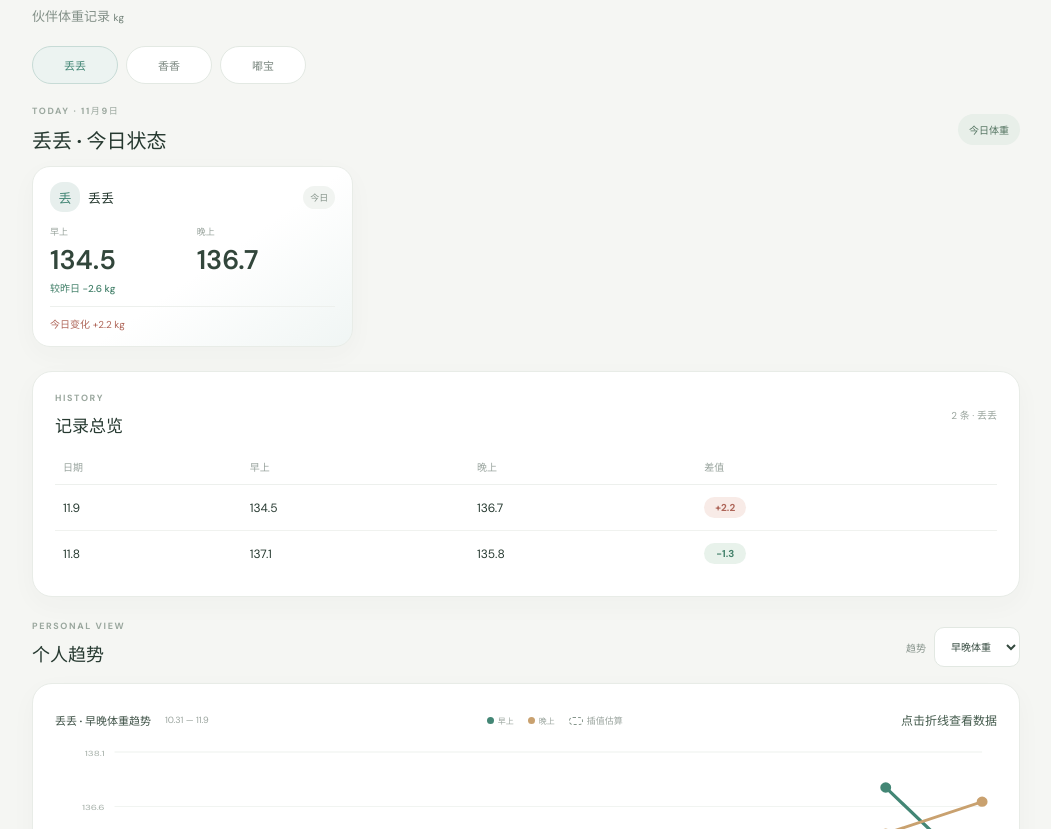
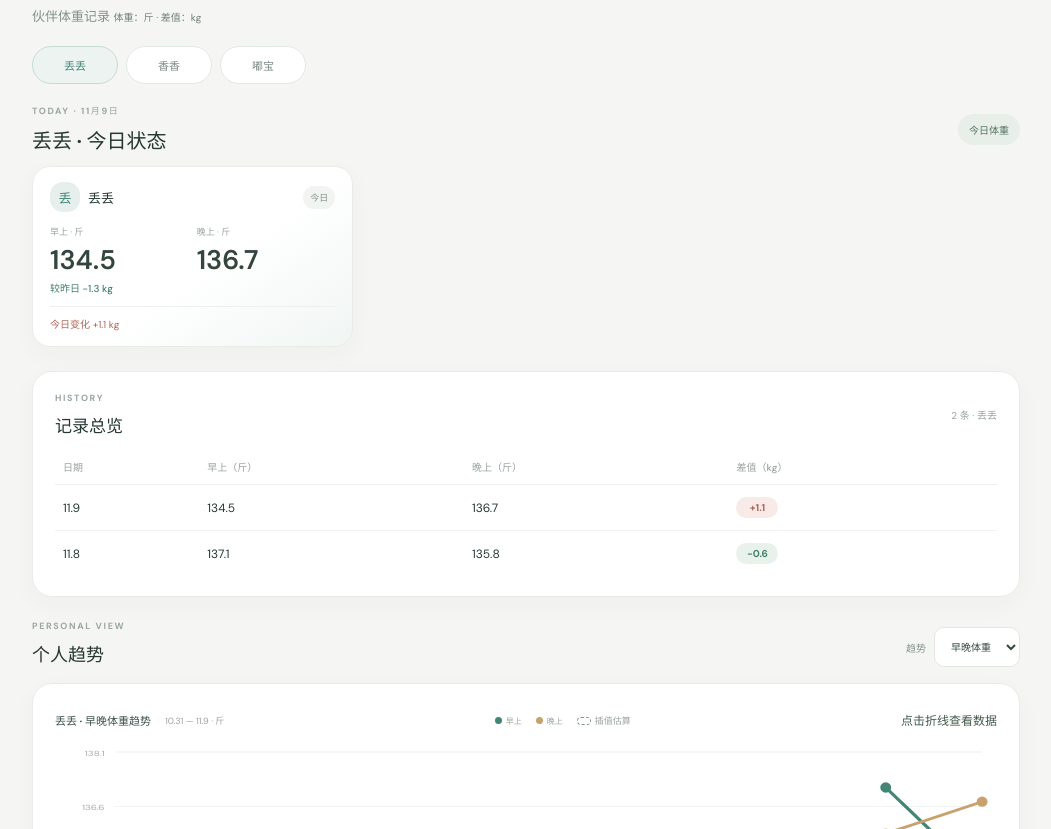
Before and after one commit to EDMelody/Heallthy, a plain HTML site: page index.html in a window 1280 px wide. Shown: the part 123-952 px from the top of the page, without its empty margins (114-1165 px from the left). Drawn offline with Linux system fonts and the light colour scheme.

Commit message:
Standardize weight and difference units

```diff
--- a/app.js
+++ b/app.js
@@ -22,15 +22,15 @@
     if(prevDate)prevDate.setDate(prevDate.getDate()-1);
     const prevISO=prevDate?`${prevDate.getFullYear()}-${String(prevDate.getMonth()+1).padStart(2,'0')}-${String(prevDate.getDate()).padStart(2,'0')}`:null;
     const prevMorning=own.find(x=>x.date===prevISO)?.morning;
-    const morningDelta=r?.morning!=null&&prevMorning!=null?r.morning-prevMorning:null;
-    document.querySelector('#today').innerHTML=`<article class="today-card" style="--accent:${colors[i%3]}"><div class="today-person"><span class="avatar">${p.slice(0,1)}</span><b>${p}</b><span class="today-record-date">${r?(isToday?'今日':'最近 · '+dateLabel(r.date)):'暂无记录'}</span></div><div class="today-values"><div><span>早上</span><strong>${fmt(r?.morning)}</strong><small class="morning-delta ${morningDelta>0?'up':morningDelta<0?'down':''}">较昨日 ${morningDelta==null?'—':`${morningDelta>0?'+':''}${morningDelta.toFixed(1)} kg`}</small></div><div><span>晚上</span><strong>${fmt(r?.evening)}</strong></div></div><div class="today-delta ${delta>0?'up':delta<0?'down':''}">${delta==null?'早晚差 —':`${isToday?'今日':'当日'}变化 ${delta>0?'+':''}${delta.toFixed(1)} kg`}</div></article>`;
+    const morningDelta=r?.morning!=null&&prevMorning!=null?(r.morning-prevMorning)/2:null;
+    document.querySelector('#today').innerHTML=`<article class="today-card" style="--accent:${colors[i%3]}"><div class="today-person"><span class="avatar">${p.slice(0,1)}</span><b>${p}</b><span class="today-record-date">${r?(isToday?'今日':'最近 · '+dateLabel(r.date)):'暂无记录'}</span></div><div class="today-values"><div><span>早上 · 斤</span><strong>${fmt(r?.morning)}</strong><small class="morning-delta ${morningDelta>0?'up':morningDelta<0?'down':''}">较昨日 ${morningDelta==null?'—':`${morningDelta>0?'+':''}${morningDelta.toFixed(1)} kg`}</small></div><div><span>晚上 · 斤</span><strong>${fmt(r?.evening)}</strong></div></div><div class="today-delta ${delta>0?'up':delta<0?'down':''}">${delta==null?'早晚差 —':`${isToday?'今日':'当日'}变化 ${delta>0?'+':''}${(delta/2).toFixed(1)} kg`}</div></article>`;
   }
 
   function render(){
     const records=[...data.records].sort((a,b)=>a.date.localeCompare(b.date));
     renderToday(records);
     const personalRecords=records.filter(r=>r.person===selected);
-    document.querySelector('#rows').innerHTML=personalRecords.slice().reverse().map(r=>{const diff=r.morning==null||r.evening==null?null:r.evening-r.morning;return `<tr class="record-row" data-person="${r.person}" tabindex="0"><td>${dateLabel(r.date)}</td><td>${fmt(r.morning)}</td><td>${fmt(r.evening)}</td><td>${diff==null?'—':`<span class="delta ${diff>0?'up':diff<0?'down':'same'}">${diff>0?'+':''}${diff.toFixed(1)}</span>`}</td></tr>`;}).join('');
+    document.querySelector('#rows').innerHTML=personalRecords.slice().reverse().map(r=>{const diff=r.morning==null||r.evening==null?null:(r.evening-r.morning)/2;return `<tr class="record-row" data-person="${r.person}" tabindex="0"><td>${dateLabel(r.date)}</td><td>${fmt(r.morning)}</td><td>${fmt(r.evening)}</td><td>${diff==null?'—':`<span class="delta ${diff>0?'up':diff<0?'down':'same'}">${diff>0?'+':''}${diff.toFixed(1)}</span>`}</td></tr>`;}).join('');
     document.querySelector('#recordCount').textContent=`${personalRecords.length} 条 · ${selected}`;
     tabs.innerHTML=data.people.map((p,i)=>`<button type="button" class="person-tab ${p===selected?'active':''}" data-person="${p}" style="--accent:${colors[i%3]}">${p}</button>`).join('');
     drawDetail(records);
@@ -39,7 +39,7 @@
   function drawDetail(records){
     const selectedIndex=data.people.indexOf(selected), color=colors[selectedIndex%3], own=records.filter(r=>r.person===selected);
     const days=[];for(let n=9;n>=0;n--){const d=new Date(today);d.setDate(today.getDate()-n);days.push(`${d.getFullYear()}-${String(d.getMonth()+1).padStart(2,'0')}-${String(d.getDate()).padStart(2,'0')}`);}
-    detail.innerHTML=`<div class="detail-chart-head"><b>${selected} · ${metric.options[metric.selectedIndex].text}趋势</b><span>${dateLabel(days[0])} — ${dateLabel(days[9])}</span><span class="series-legend"><i></i>早上</span>${metric.value==='both'?'<span class="series-legend"><i class="evening-key"></i>晚上</span>':''}<span class="interpolation-key"><i></i>插值估算</span><span id="chartTip" class="chart-tip" aria-live="polite">点击折线查看数据</span></div><div class="detail-chart"><svg id="detailChart" role="img" aria-label="近10天体重趋势" viewBox="0 0 760 220" preserveAspectRatio="none"></svg></div>`;
+    detail.innerHTML=`<div class="detail-chart-head"><b>${selected} · ${metric.options[metric.selectedIndex].text}趋势</b><span>${dateLabel(days[0])} — ${dateLabel(days[9])} · ${metric.value==='change'?'kg':'斤'}</span><span class="series-legend"><i></i>早上</span>${metric.value==='both'?'<span class="series-legend"><i class="evening-key"></i>晚上</span>':''}<span class="interpolation-key"><i></i>插值估算</span><span id="chartTip" class="chart-tip" aria-live="polite">点击折线查看数据</span></div><div class="detail-chart"><svg id="detailChart" role="img" aria-label="近10天体重趋势" viewBox="0 0 760 220" preserveAspectRatio="none"></svg></div>`;
     drawChart(own,days,color);
   }
 
@@ -47,17 +47,17 @@
     const svg=document.querySelector('#detailChart'),mode=metric.value,NS='http://www.w3.org/2000/svg';
     const el=(tag,attrs={},txt='')=>{const n=document.createElementNS(NS,tag);for(const[k,v]of Object.entries(attrs))n.setAttribute(k,v);n.textContent=txt;svg.append(n);return n;};
     const keys=mode==='morning'?['morning']:mode==='evening'?['evening']:mode==='change'?['change']:['morning','evening'];
-    const vals=keys.flatMap(k=>records.map(r=>k==='change'?(r.morning!=null&&r.evening!=null?r.evening-r.morning:null):r[k]).filter(v=>v!=null));
+    const vals=keys.flatMap(k=>records.map(r=>k==='change'?(r.morning!=null&&r.evening!=null?(r.evening-r.morning)/2:null):r[k]).filter(v=>v!=null));
     if(!vals.length){el('text',{x:380,y:110,'text-anchor':'middle',class:'empty-label'},'还没有体重数据');return;}
     let min=Math.min(...vals),max=Math.max(...vals);if(mode==='change'){min=Math.min(min,-1);max=Math.max(max,1);}const pad=Math.max((max-min)*.24,1);min-=pad;max+=pad;
     const W=760,H=220,L=48,R=12,T=14,B=31,box=svg.getBoundingClientRect(),scaleX=box.width/W,scaleY=box.height/H,dotX=4.2/scaleX,dotY=4.2/scaleY,hitX=12/scaleX,hitY=12/scaleY,X=i=>L+i*(W-L-R)/(days.length-1),Y=v=>T+(max-v)/(max-min)*(H-T-B);
     for(let n=0;n<4;n++){const v=min+(max-min)*n/3,y=Y(v);el('line',{x1:L,y1:y,x2:W-R,y2:y,class:'grid'});el('text',{x:L-8,y:y+4,'text-anchor':'end',class:'axis-label'},v.toFixed(1));}
     const dateTicks=[0,3,6,9];
     dateTicks.forEach(i=>el('text',{x:X(i),y:H-7,'text-anchor':'middle',class:'axis-label'},dateLabel(days[i])));
-    keys.forEach(k=>{const pts=interpolate(days.map(date=>{const r=records.find(x=>x.date===date);return{date,value:k==='change'?(r&&r.morning!=null&&r.evening!=null?r.evening-r.morning:null):r?.[k]??null};}));const c=k==='evening'?'#c9a16f':color;let path='';pts.forEach((p,i)=>{if(p.value!=null)path+=`${path?' L':'M'} ${X(i)} ${Y(p.value)}`;});if(path)el('path',{d:path,fill:'none',stroke:c,'stroke-width':3,'stroke-linecap':'round','stroke-linejoin':'round','stroke-dasharray':pts.some(x=>x.interpolated)?'6 5':''});pts.forEach((p,i)=>{if(p.value!=null){const attrs={'cx':X(i),'cy':Y(p.value),'data-date':p.date,'data-value':p.value.toFixed(1),'data-series':k,'data-estimated':p.interpolated?'true':'false'};el('ellipse',{...attrs,rx:p.interpolated?dotX*1.2:dotX,ry:p.interpolated?dotY*1.2:dotY,fill:p.interpolated?'white':c,stroke:c,'stroke-width':2,'pointer-events':'none'});const hit=el('ellipse',{...attrs,rx:hitX,ry:hitY,fill:'transparent',stroke:'transparent',class:'chart-point'});hit.style.touchAction='none';}});});
+    keys.forEach(k=>{const pts=interpolate(days.map(date=>{const r=records.find(x=>x.date===date);return{date,value:k==='change'?(r&&r.morning!=null&&r.evening!=null?(r.evening-r.morning)/2:null):r?.[k]??null};}));const c=k==='evening'?'#c9a16f':color;let path='';pts.forEach((p,i)=>{if(p.value!=null)path+=`${path?' L':'M'} ${X(i)} ${Y(p.value)}`;});if(path)el('path',{d:path,fill:'none',stroke:c,'stroke-width':3,'stroke-linecap':'round','stroke-linejoin':'round','stroke-dasharray':pts.some(x=>x.interpolated)?'6 5':''});pts.forEach((p,i)=>{if(p.value!=null){const attrs={'cx':X(i),'cy':Y(p.value),'data-date':p.date,'data-value':p.value.toFixed(1),'data-series':k,'data-estimated':p.interpolated?'true':'false'};el('ellipse',{...attrs,rx:p.interpolated?dotX*1.2:dotX,ry:p.interpolated?dotY*1.2:dotY,fill:p.interpolated?'white':c,stroke:c,'stroke-width':2,'pointer-events':'none'});const hit=el('ellipse',{...attrs,rx:hitX,ry:hitY,fill:'transparent',stroke:'transparent',class:'chart-point'});hit.style.touchAction='none';}});});
     let holdTimer,held=false;
     const tip=document.querySelector('#chartTip');
-    const showPoint=point=>{const label=point.dataset.series==='morning'?'早上':point.dataset.series==='evening'?'晚上':'早晚差';tip.textContent=`${dateLabel(point.dataset.date)} · ${label} ${point.dataset.value} kg${point.dataset.estimated==='true'?'（插值估算）':''}`;tip.classList.add('visible');};
+    const showPoint=point=>{const isDiff=point.dataset.series==='change',label=point.dataset.series==='morning'?'早上':point.dataset.series==='evening'?'晚上':'早晚差';tip.textContent=`${dateLabel(point.dataset.date)} · ${label} ${point.dataset.value} ${isDiff?'kg':'斤'}${point.dataset.estimated==='true'?'（插值估算）':''}`;tip.classList.add('visible');};
     svg.onpointerdown=e=>{const point=e.target.closest('.chart-point');if(!point)return;held=false;holdTimer=setTimeout(()=>{held=true;showPoint(point);},450);};
     svg.onpointerup=svg.onpointerleave=()=>clearTimeout(holdTimer);
     svg.onpointercancel=()=>clearTimeout(holdTimer);
--- a/index.html
+++ b/index.html
@@ -10,12 +10,12 @@
 <body>
   <main class="shell">
     <header class="topbar">
-      <div><p class="eyebrow">WELLNESS · DAILY LOG</p><h1>一起看见每一步</h1><p class="sub">伙伴体重记录 <span class="unit">kg</span></p></div>
+      <div><p class="eyebrow">WELLNESS · DAILY LOG</p><h1>一起看见每一步</h1><p class="sub">伙伴体重记录 <span class="unit">体重：斤 · 差值：kg</span></p></div>
       <span class="date-chip">每日更新</span>
     </header>
     <nav class="person-tabs page-person-tabs" id="personTabs" aria-label="选择伙伴"></nav>
     <section class="today-section"><div class="today-title"><div><p class="eyebrow"><span id="todayLabel">TODAY</span> · <span id="todayDate"></span></p><h2 id="todayHeading">今日状态</h2></div><span class="today-badge" id="todayBadge">今日体重</span></div><div class="today-grid" id="today"></div></section>
-    <section class="records"><div class="section-heading"><div><p class="eyebrow">HISTORY</p><h2>记录总览</h2></div><span id="recordCount" class="muted"></span></div><div class="table-scroll"><table><thead><tr><th>日期</th><th>早上</th><th>晚上</th><th>差值</th></tr></thead><tbody id="rows"></tbody></table></div></section>
+    <section class="records"><div class="section-heading"><div><p class="eyebrow">HISTORY</p><h2>记录总览</h2></div><span id="recordCount" class="muted"></span></div><div class="table-scroll"><table><thead><tr><th>日期</th><th>早上（斤）</th><th>晚上（斤）</th><th>差值（kg）</th></tr></thead><tbody id="rows"></tbody></table></div></section>
     <section class="detail-section"><div class="intro-row"><div><p class="eyebrow">PERSONAL VIEW</p><h2>个人趋势</h2></div><label class="mode-control">趋势<select id="metric"><option value="both">早晚体重</option><option value="morning">仅早上</option><option value="evening">仅晚上</option><option value="change">早晚差值</option></select></label></div><article id="detail" class="detail-card"></article></section>
     <footer>虚线空心点为相邻记录插值估算；记录缺失时不会当作实测值展示。</footer>
   </main>
```
Also changed, not shown: 1 other file.
